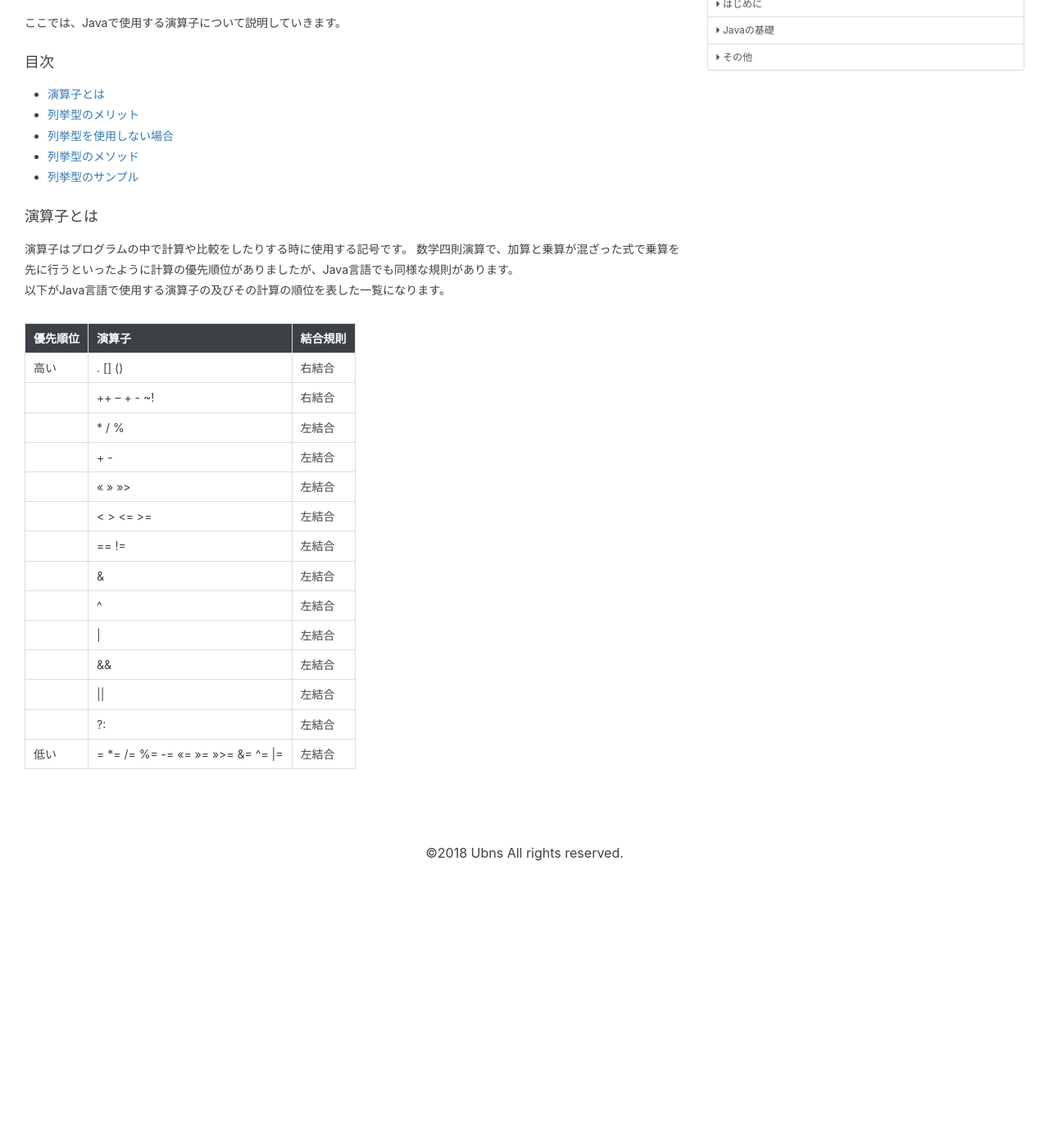
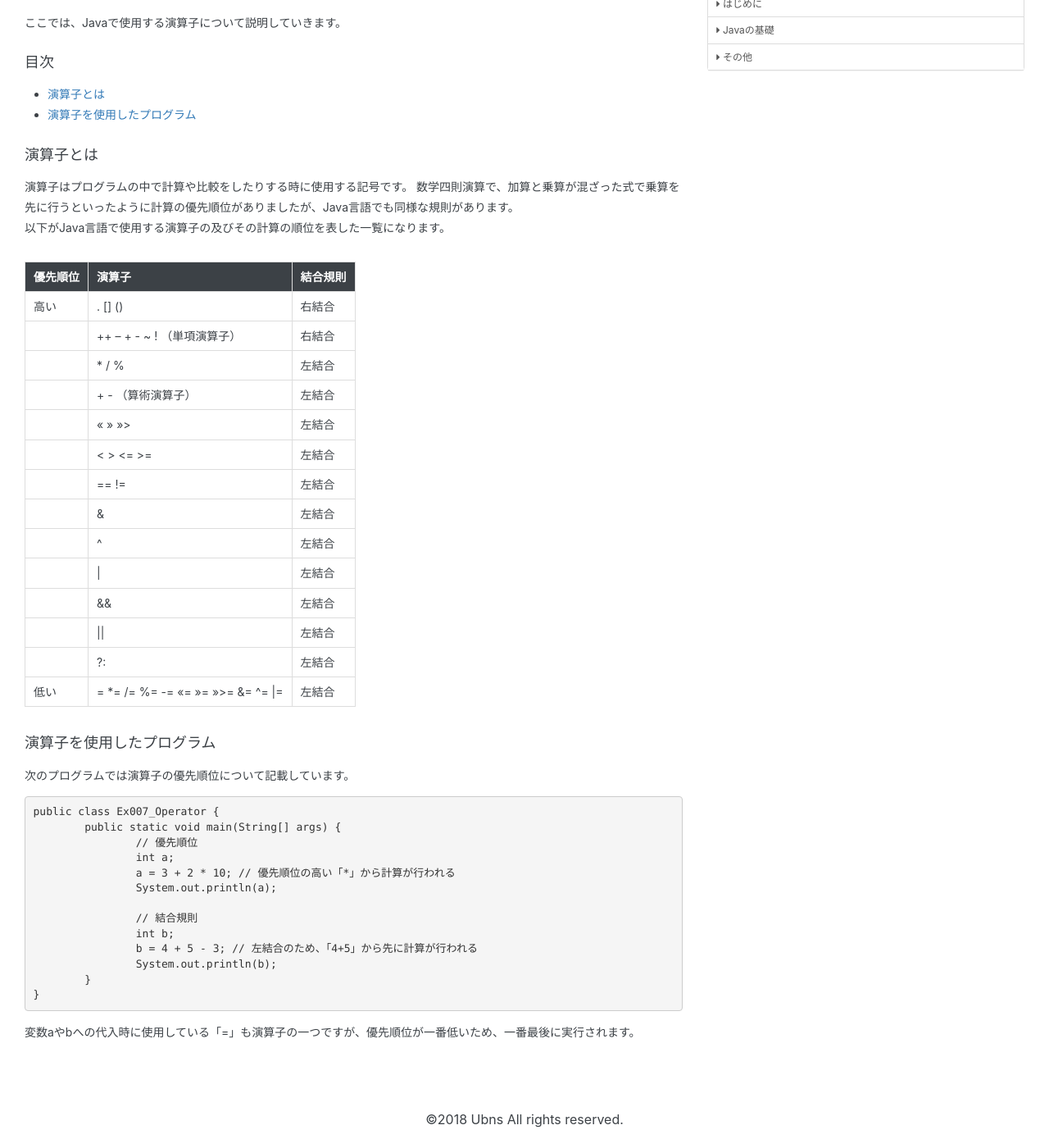
Before and after one commit to modulesjp/JavaTraining, a Jekyll site: the page built from docs/fundamentals/2.0.7.operator.md, in a window 1280 px wide and 1400 px high, scrolled down 175 px. Shown: the whole window at 82% size. Built offline with Jekyll 4.4.1, drawn with Linux system fonts in a browser that asks for light colours; nearby versions of some CDN libraries; our own code applies the rules of GitHub Pages for plain Markdown files; before the commit the page ends 1250 px from its top, so only the background shows below that.

Commit message:
2018.04.03

````diff
--- a/docs/fundamentals/2.0.7.operator.md
+++ b/docs/fundamentals/2.0.7.operator.md
@@ -4,12 +4,9 @@
 
 ### 目次
 * [演算子とは](#sec1)
-* [列挙型のメリット](#sec2)
-* [列挙型を使用しない場合](#sec3)
-* [列挙型のメソッド](#sec4)
-* [列挙型のサンプル](#sec5)
+* [演算子を使用したプログラム](#sec2)
 
-### 演算子とは
+### <a name="sec1"></a>演算子とは
 演算子はプログラムの中で計算や比較をしたりする時に使用する記号です。
 数学四則演算で、加算と乗算が混ざった式で乗算を先に行うといったように計算の優先順位がありましたが、Java言語でも同様な規則があります。
 以下がJava言語で使用する演算子の及びその計算の順位を表した一覧になります。
@@ -17,9 +14,9 @@
 |優先順位|演算子|結合規則|
 |---------|--------|---------|
 |高い|. [] () |右結合|
-||++ -- + - ~! |右結合|
+||++ -- + - ~ ! （単項演算子） |右結合|
 ||* / % |左結合|
-||+ - |左結合|
+||+ - （算術演算子）|左結合|
 ||<< >> >>> |左結合|
 ||< > <= >=|左結合|
 ||== !=|左結合|
@@ -30,3 +27,25 @@
 ||&#124;&#124;|左結合|
 ||?:|左結合|
 |低い|= *= /= %= -= <<= >>= >>>= &= ^= &#124;=|左結合|
+
+
+### <a name="sec2"></a>演算子を使用したプログラム
+次のプログラムでは演算子の優先順位について記載しています。
+
+```java
+public class Ex007_Operator {
+	public static void main(String[] args) {
+		// 優先順位
+		int a;
+		a = 3 + 2 * 10; // 優先順位の高い「*」から計算が行われる
+		System.out.println(a);
+
+		// 結合規則
+		int b;
+		b = 4 + 5 - 3; // 左結合のため、「4+5」から先に計算が行われる
+		System.out.println(b);
+	}
+}
+```
+
+変数aやbへの代入時に使用している「=」も演算子の一つですが、優先順位が一番低いため、一番最後に実行されます。
````
